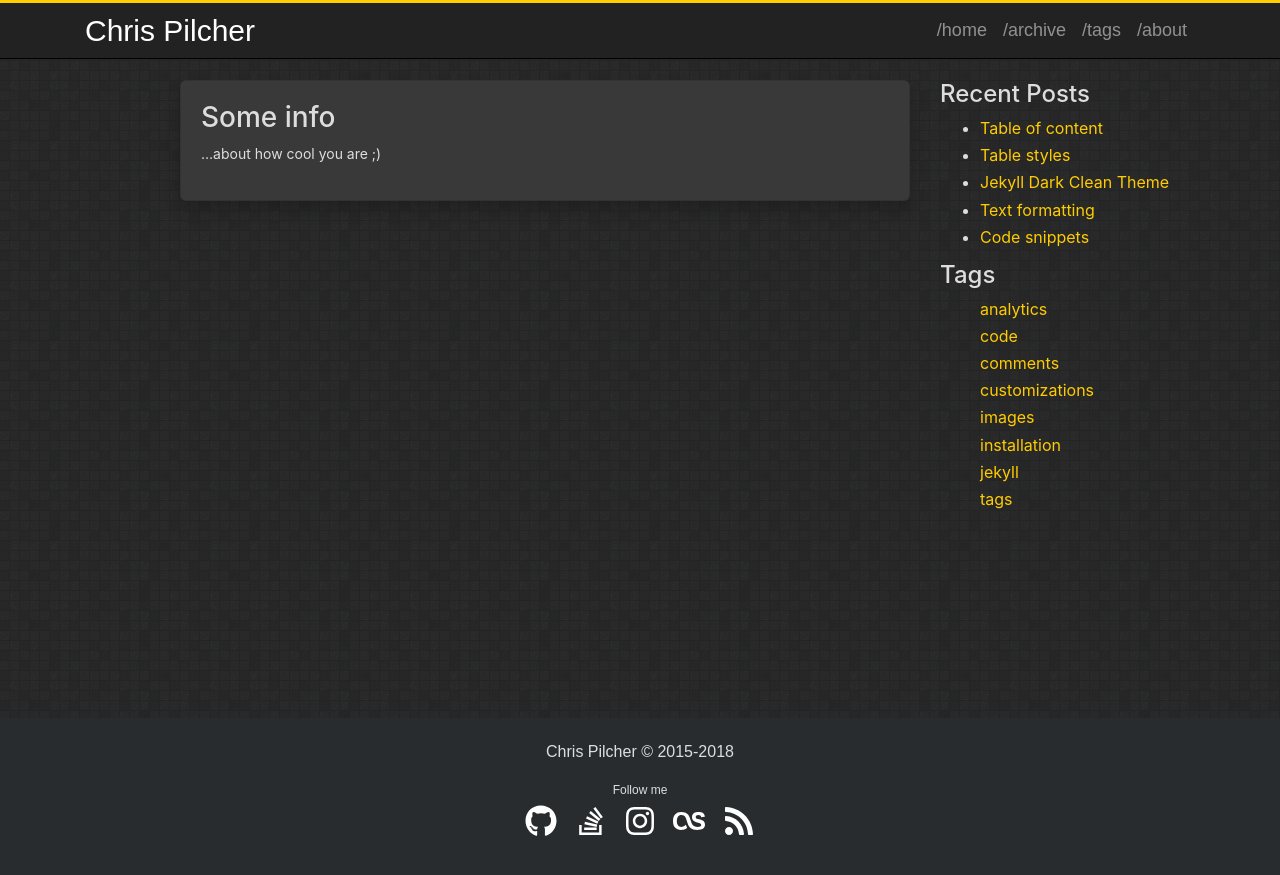
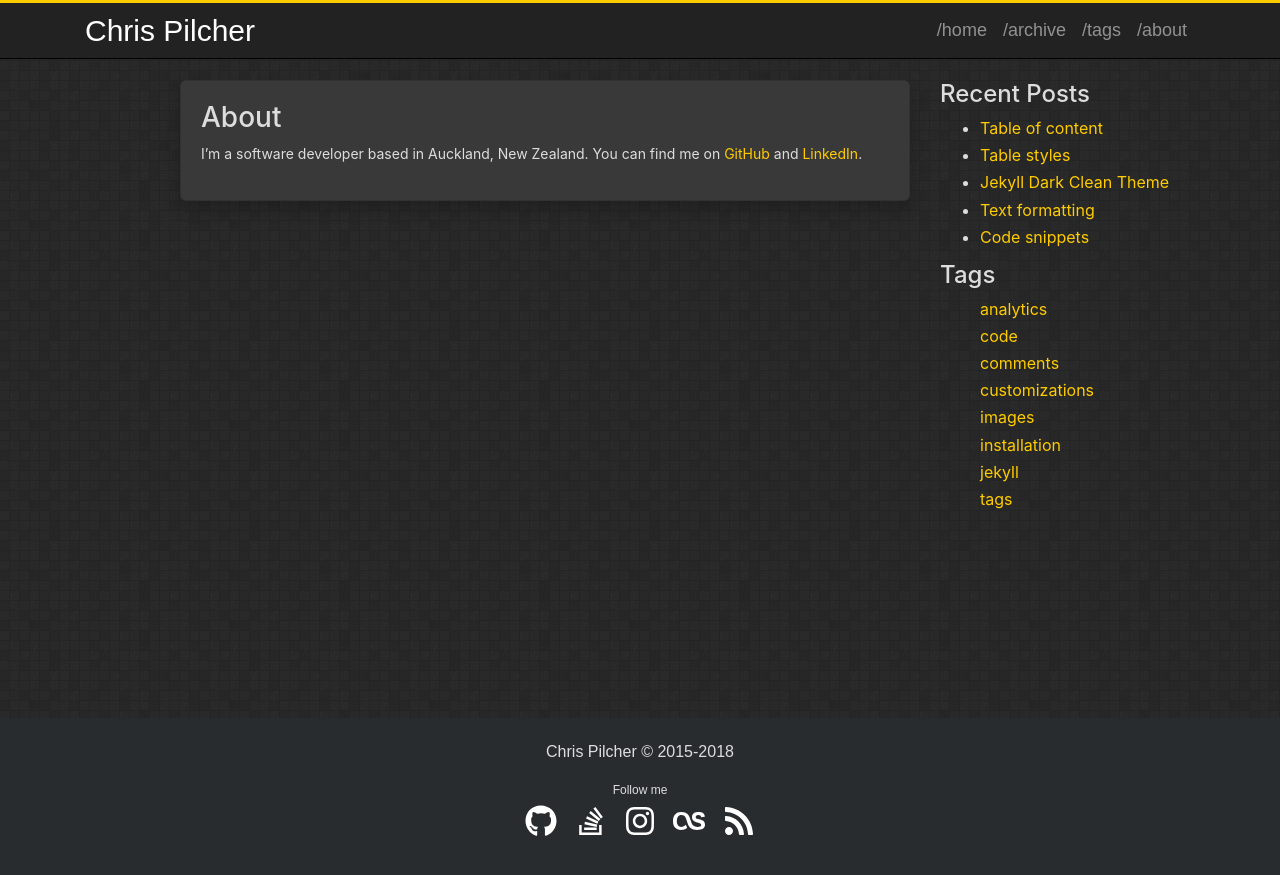
Before and after one commit to chris-pilcher/chris-pilcher.github.io, a Jekyll site: the page built from about.md, in a window 1280 px wide. Shown: the top 875 px of the page. Built offline with Jekyll 4.4.1, drawn with Linux system fonts in a browser that asks for light colours.

Commit message:
Update about.md

```diff
--- a/about.md
+++ b/about.md
@@ -1,8 +1,7 @@
 ---
 layout: page
 title: About
-
 ---
 
-# Some info
-...about how cool you are ;)
+# About
+I'm a software developer based in Auckland, New Zealand. You can find me on [GitHub](https://github.com/chris-pilcher) and [LinkedIn](https://www.linkedin.com/in/chris-pilcher-nz/).
```
